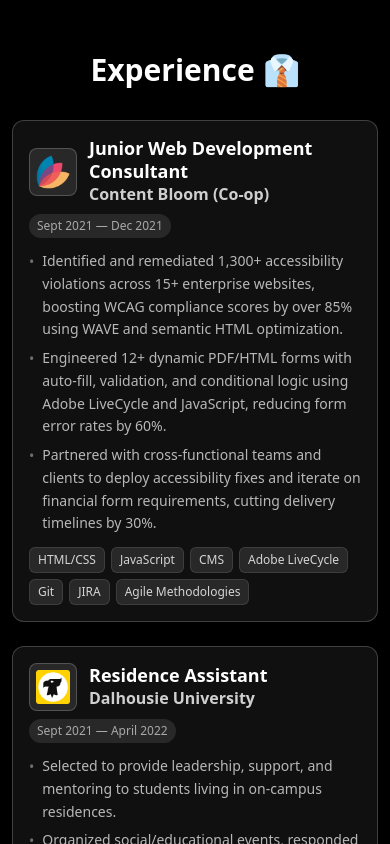
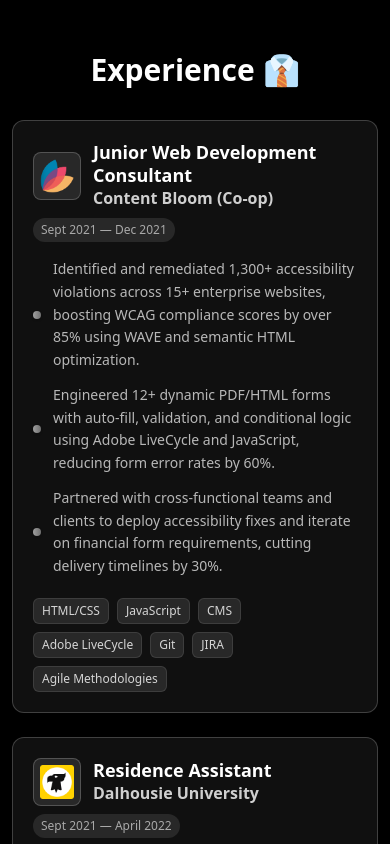
Before and after one commit to aitzaz-qadir/portfolio-website, a React (Vite) app: page / in a window 390 px wide. Shown: the part 840-1684 px from the top of the page. Built offline with nearby package versions, Linux system fonts and the light colour scheme.

Commit message:
- Fixed mobile autoscroll and bullet points

```diff
--- a/src/App.jsx
+++ b/src/App.jsx
@@ -8,11 +8,18 @@ import AboutSection from './components/about/AboutSection';
 import ContactSection from './components/contact/ContactSection';
 import StarfieldBackground from './components/hero/StarfieldBackground';
 
-// Smooth scroll function
+// Smooth scroll function with mobile navbar offset
 const scrollToSection = (sectionId) => {
   const section = document.getElementById(sectionId);
   if (section) {
-    section.scrollIntoView({
+    const isMobile = window.innerWidth < 768;
+    const navbarHeight = isMobile ? 60 : 0; // Reduced mobile navbar offset
+
+    const elementPosition = section.offsetTop;
+    const offsetPosition = elementPosition - navbarHeight;
+
+    window.scrollTo({
+      top: offsetPosition,
       behavior: 'smooth',
     });
   } else {
--- a/src/components/experience/ExperienceCard.jsx
+++ b/src/components/experience/ExperienceCard.jsx
@@ -9,9 +9,9 @@ const ExperienceCard = ({ experience, isVisible }) => {
       style={{ animationDelay: experience.animationDelay }}
     >
       {/* Content card*/}
-      <div className="flex-1 bg-neutral-900/70 backdrop-blur-md rounded-xl border border-white/20 p-4 sm:p-5 lg:p-6 shadow-lg hover:shadow-[0_0_30px_rgba(255,255,255,0.1)] transition-all duration-300">
+      <div className="flex-1 bg-neutral-900/70 backdrop-blur-md rounded-xl border border-white/20 p-5 sm:p-6 lg:p-8 shadow-lg hover:shadow-[0_0_30px_rgba(255,255,255,0.1)] transition-all duration-300">
         {/* Job details */}
-        <div className="flex flex-col sm:flex-row sm:items-center sm:justify-between mb-3 sm:mb-4">
+        <div className="flex flex-col sm:flex-row sm:items-center sm:justify-between mb-4 sm:mb-6">
           <div className="flex items-center space-x-3 sm:space-x-4 flex-1 min-w-0 mb-2 sm:mb-0">
             {/* Company logo */}
             <div className="w-12 h-12 sm:w-14 sm:h-14 bg-white/10 border border-white/20 rounded-lg flex items-center justify-center flex-shrink-0 overflow-hidden">
@@ -39,17 +39,17 @@ const ExperienceCard = ({ experience, isVisible }) => {
         </div>
 
         {/* Job responsibilities */}
-        <ul className="text-sm sm:text-base text-white/70 space-y-1.5 sm:space-y-2 mb-3 sm:mb-4">
+        <ul className="text-sm sm:text-base text-white/70 space-y-3 sm:space-y-4 mb-5 sm:mb-6">
           {experience.responsibilities.map((responsibility, idx) => (
-            <li key={idx} className="flex items-start space-x-2">
-              <span className="text-white/40 flex-shrink-0 mt-0.5">•</span>
+            <li key={idx} className="flex items-center space-x-3 sm:space-x-4">
+              <span className="text-white/60 flex-shrink-0 w-2 h-2 bg-gradient-to-r from-white/60 to-white/40 rounded-full shadow-sm"></span>
               <span className="leading-relaxed">{responsibility}</span>
             </li>
           ))}
         </ul>
 
         {/* Skills list */}
-        <div className="flex flex-wrap gap-1.5 sm:gap-2 mt-1">
+        <div className="flex flex-wrap gap-2 sm:gap-3 mt-2">
           {experience.skills.map((skill) => (
             <span
               key={skill}
```
